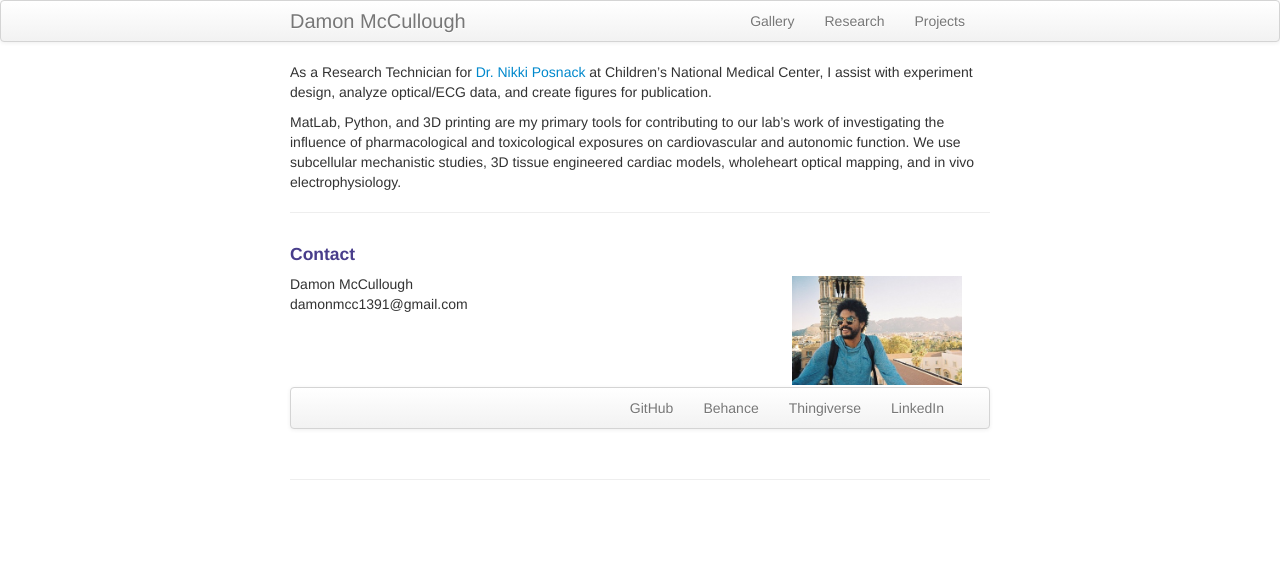
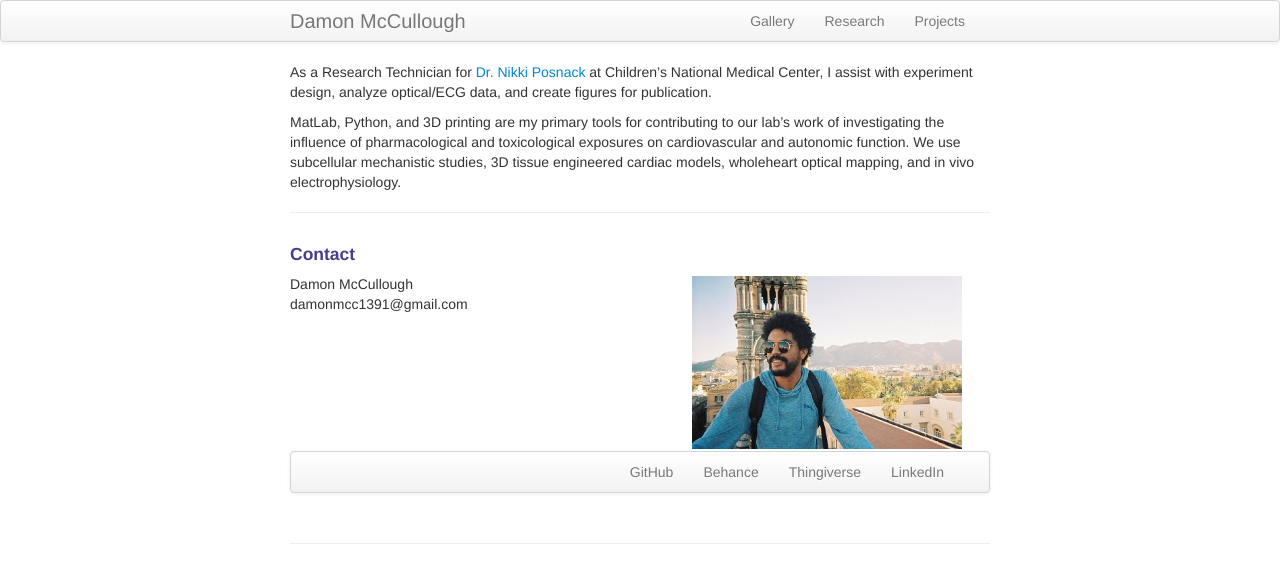
Before and after one commit to damonmcc/damonmcc.github.io, a Jekyll site: the page built from index.md, in a window 1280 px wide. Shown: the top 583 px of the page. Built offline with Jekyll 4.4.1, drawn with Linux system fonts in a browser that asks for light colours.

Commit message:
Frontpage adjust

```diff
--- a/index.md
+++ b/index.md
@@ -9,9 +9,6 @@ As a Research Technician for [Dr. Nikki Posnack](https://childrensnational.org/r
 
 MatLab, Python, and 3D printing are my primary tools for contributing to our lab's work of investigating the influence of pharmacological and toxicological exposures on cardiovascular and autonomic function. We use subcellular mechanistic studies, 3D tissue engineered cardiac models, wholeheart optical mapping, and in vivo electrophysiology.
 
-<!-- His research interests include analyzing the effectiveness of treat-based incentives such as recycling and getting the mail, as well as designing new methods to protect humans from the adverse effects of rolling trash receptacles. -->
-
-<!-- [curriculum vitae ![CV as pdf]({{ BASE_PATH }}/pages/icons16/pdf-icon.png)]({{ BASE_PATH }}/assets/CV.pdf)<br/> -->
 ---
 
 
@@ -19,12 +16,12 @@ MatLab, Python, and 3D printing are my primary tools for contributing to our lab
 <h4><a name="contact"></a>Contact</h4>
 
     <div class="row-fluid">
-        <div class="span5">
+        <div class="span4">
             Damon McCullough<br/>
             damonmcc1391@gmail.com<br/>
         </div>
 
-        <div class="span2">
+        <div class="span3">
         <a href="../assets/headshot.jpg">
             <img src="../assets/headshot.jpg"
                   title="headshot" alt="Palermo Cathedral"/></a>
```
